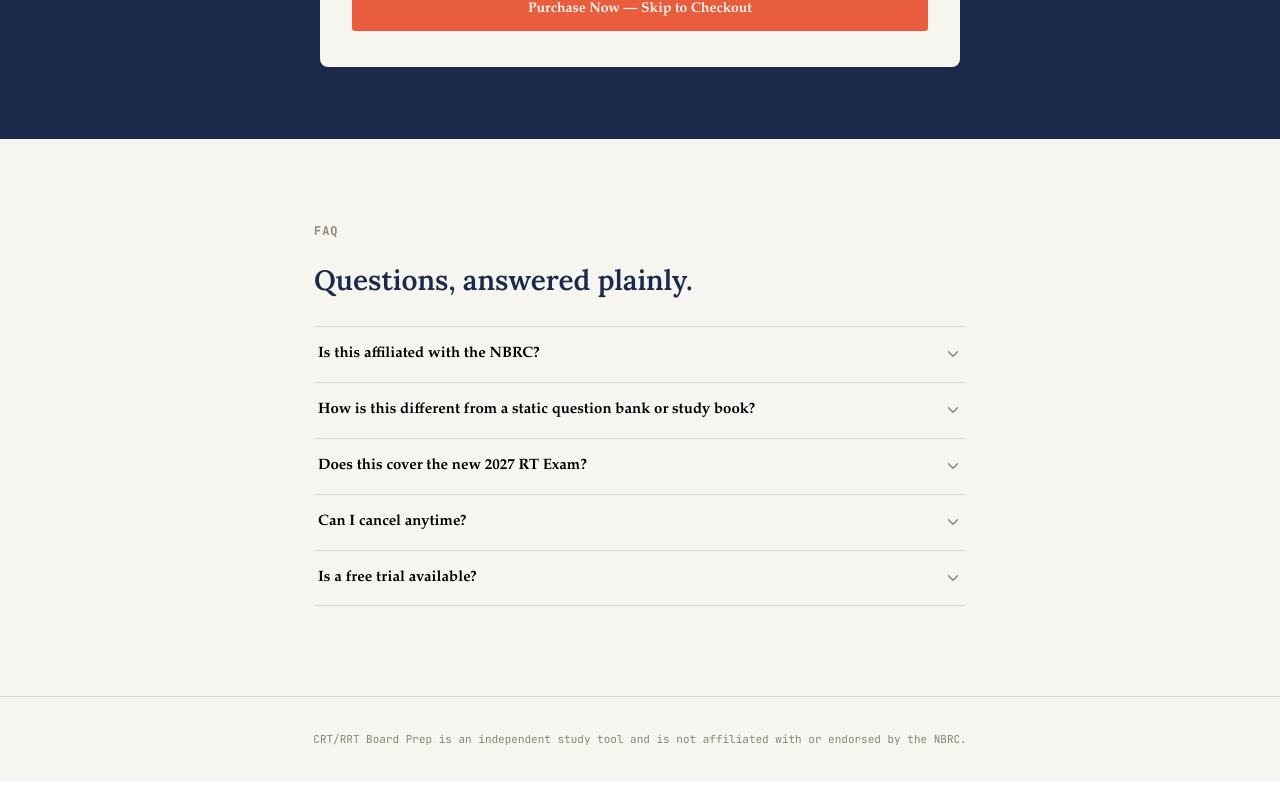
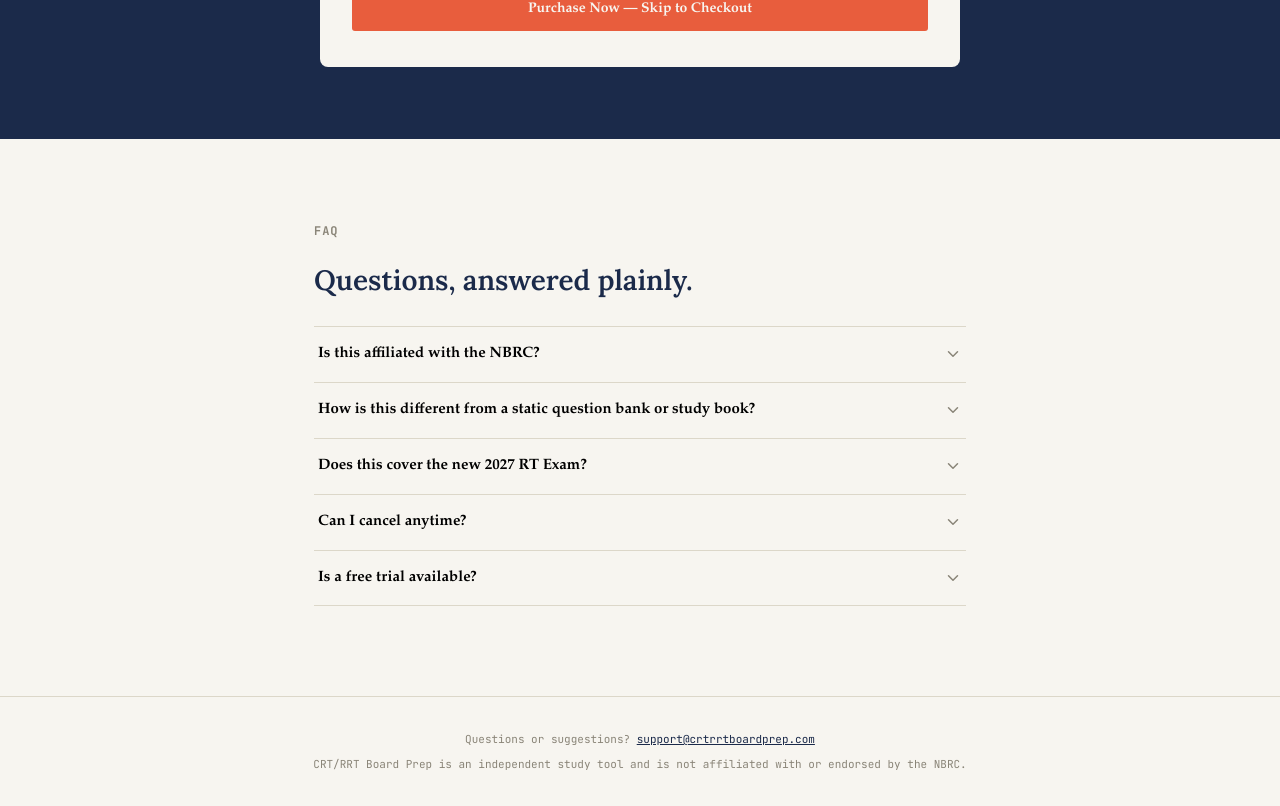
Before and after one commit to jrvinyard-design/crtrrtlanding, a React (Vite) app in the folder landing-site/: page / in a window 1280 px wide. Shown: the part 2242-3048 px from the top of the page. Before the commit the page ends 3023 px from the top, so only its background shows below. Built offline with nearby package versions, Linux system fonts and the light colour scheme.

Commit message:
Update App.jsx

```diff
--- a/landing-site/src/App.jsx
+++ b/landing-site/src/App.jsx
@@ -188,6 +188,9 @@ export default function Landing() {
       </section>
 
       <footer style={{ borderTop: "1px solid #DCD7C9", padding: "24px", textAlign: "center" }}>
+        <p className="mono" style={{ fontSize: 11, color: "#8A8578", marginBottom: 8 }}>
+          Questions or suggestions? <a href="mailto:support@crtrrtboardprep.com" style={{ color: "#1B2A4A", textDecoration: "underline" }}>support@crtrrtboardprep.com</a>
+        </p>
         <p className="mono" style={{ fontSize: 11, color: "#8A8578" }}>CRT/RRT Board Prep is an independent study tool and is not affiliated with or endorsed by the NBRC.</p>
       </footer>
     </div>
```
